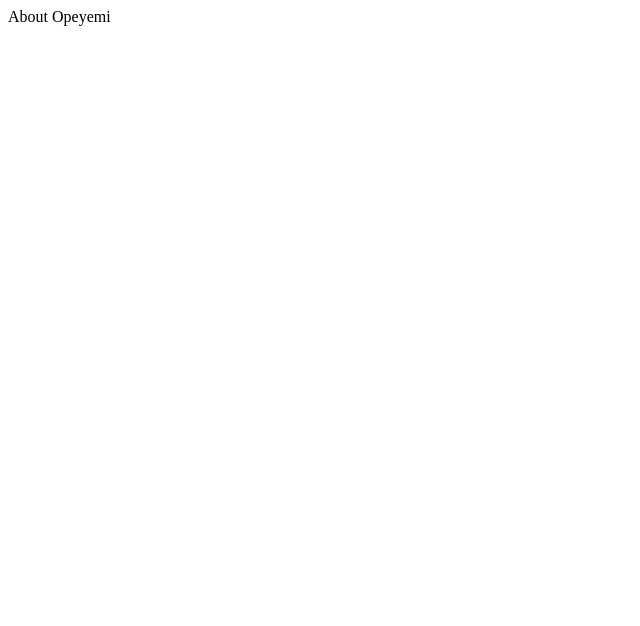
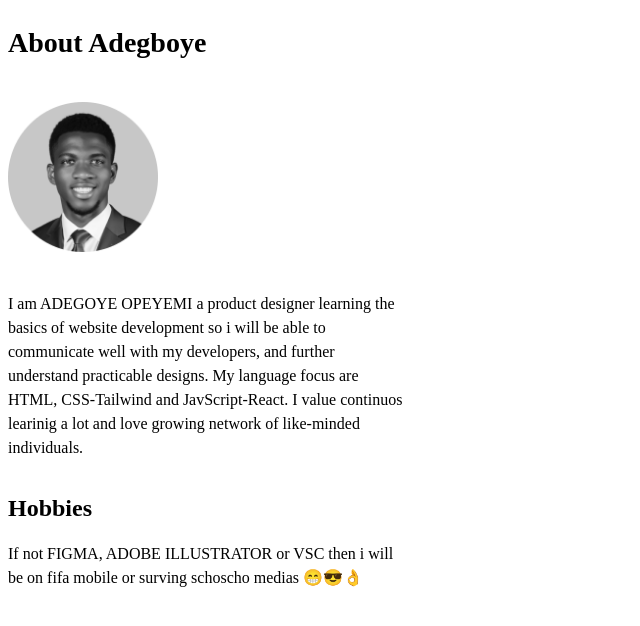
Before and after one commit to yemiSage/CWW-WebDev, a plain HTML site: page Assigment week 1/MyBio.Html in a window 1280 px wide. Shown: the whole page, without its empty margins (0-640 px from the left). Drawn offline with Linux system fonts and the light colour scheme.

Commit message:
Okay, lets goan sleep  😁

```diff
--- a/Assigment week 1/MyBio.Html
+++ b/Assigment week 1/MyBio.Html
@@ -4,9 +4,28 @@
     <meta charset="UTF-8" />
     <meta name="viewport" content="width=device-width, initial-scale=1.0" />
     <title>Adegboye Opeymi</title>
-    <link href="Stylesheet01.css" rel="Stylesheet01" />
+    <link href="style.css" rel="stylesheet" />
   </head>
   <body>
-    <header id="forh1">About Opeyemi</header>
+    <div class="container1">
+      <h1 class="heading">About Adegboye</h1>
+      <img src="Images/AdegboyeIMG.png" alt="image" />
+      <p class="body">
+        I am ADEGOYE OPEYEMI a product designer learning the basics of website
+        development so i will be able to communicate well with my developers,
+        and further understand practicable designs. My language focus are HTML,
+        CSS-Tailwind and JavScript-React. I value continuos learinig a lot and
+        love growing network of like-minded individuals.
+      </p>
+    </div>
+    <!--HOBBIES SECTION-->
+
+    <section>
+      <h2>Hobbies</h2>
+      <p class="body1">
+        If not FIGMA, ADOBE ILLUSTRATOR or VSC then i will be on fifa mobile or
+        surving schoscho medias 😁😎👌
+      </p>
+    </section>
   </body>
 </html>
--- a/Assigment week 1/Stylesheet01.css
+++ /dev/null
@@ -1,5 +0,0 @@
-#forh1 {
-    font-size: 42px;
-    font-family: monospace;
-    color: cadetblue;
-}
--- /dev/null
+++ b/Assigment week 1/style.css
@@ -0,0 +1,26 @@
+.heading{
+    font-size: 28px
+}
+
+img{
+    display: flex;
+    height: 150px;
+    width: 150px;
+    padding-top: 24px;
+}
+
+.container1{
+    align-content: center;
+}
+
+.body{
+    max-width: 400px;
+    padding-top: 24px;
+    font-size: 16px;
+    line-height: 150%;
+}
+.body1{
+    max-width: 400px;
+    font-size: 16px;
+    line-height: 150%;
+}
```
Also changed, not shown: Assigment week 1/Images/AdegboyeIMG.png (added).
